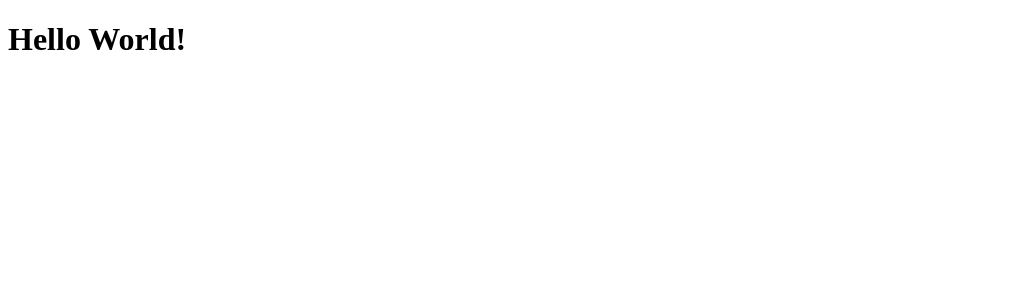
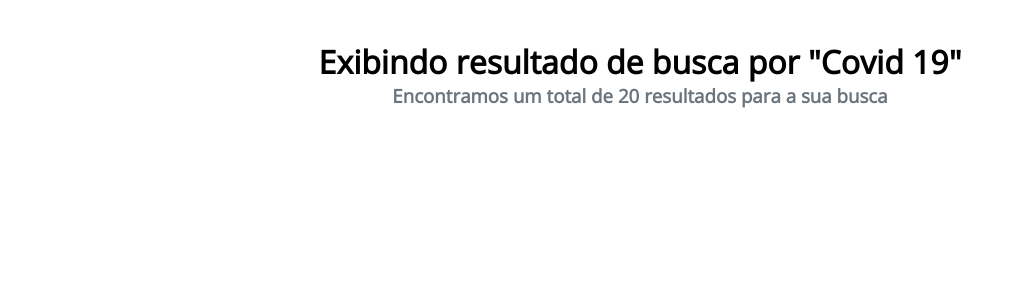
Before and after one commit to VictorAcarvalho/marlin-case, an Angular app: page / in a window 1280 px wide. Shown: the top 300 px of the page, without its empty margins (0-1016 px from the left). Built offline with nearby package versions, Linux system fonts and the light colour scheme.

Commit message:
feat: add head-components

```diff
--- a/angular.json
+++ b/angular.json
@@ -49,7 +49,7 @@
             "polyfills": "src/polyfills.ts",
             "tsConfig": "tsconfig.app.json",
             "assets": [
-              "src/favicon.ico",
+              "src/favicon.png",
               "src/assets"
             ],
             "styles": [
--- a/src/app/app.component.html
+++ b/src/app/app.component.html
@@ -0,0 +1 @@
+<app-header></app-header>
--- a/src/app/app.component.ts
+++ b/src/app/app.component.ts
@@ -2,13 +2,8 @@ import { Component } from '@angular/core';
 
 @Component({
   selector: 'app-root',
-  template: `
-    <h1>Hello {{title}}</h1>
-
-
-  `
-
+  templateUrl:'app.component.html'
 })
 export class AppComponent {
-  title = 'World!';
+
 }
--- a/src/app/app.module.ts
+++ b/src/app/app.module.ts
@@ -3,10 +3,12 @@ import { BrowserModule } from '@angular/platform-browser';
 
 import { AppRoutingModule } from './app-routing.module';
 import { AppComponent } from './app.component';
+import { HeaderComponent } from './componnents/templates/header/header.component';
 
 @NgModule({
   declarations: [
-    AppComponent
+    AppComponent,
+    HeaderComponent
   ],
   imports: [
     BrowserModule,
--- /dev/null
+++ b/src/app/componnents/templates/header/header.component.css
@@ -0,0 +1,3 @@
+div{
+    margin-top: 2.5rem;
+}
--- /dev/null
+++ b/src/app/componnents/templates/header/header.component.html
@@ -0,0 +1,4 @@
+<div class="container-centralized">
+     <h1>Exibindo resultado de busca por "Covid 19"</h1>
+     <h3 class='gray-letter'>Encontramos um total de 20 resultados para a sua busca</h3>
+</div>
--- /dev/null
+++ b/src/app/componnents/templates/header/header.component.ts
@@ -0,0 +1,15 @@
+import { Component, OnInit } from '@angular/core';
+
+@Component({
+  selector: 'app-header',
+  templateUrl: './header.component.html',
+  styleUrls: ['./header.component.css']
+})
+export class HeaderComponent implements OnInit {
+
+  constructor() { }
+
+  ngOnInit(): void {
+  }
+
+}
--- a/src/index.html
+++ b/src/index.html
@@ -2,10 +2,14 @@
 <html lang="en">
 <head>
   <meta charset="utf-8">
-  <title>MarlinCase</title>
+  <title>Marlin Case</title>
   <base href="/">
   <meta name="viewport" content="width=device-width, initial-scale=1">
-  <link rel="icon" type="image/x-icon" href="favicon.ico">
+  <link rel="icon" type="image/icon" href="assets/favicon.png">
+  <!--Fonts-->
+  <link rel="preconnect" href="https://fonts.googleapis.com">
+<link rel="preconnect" href="https://fonts.gstatic.com" crossorigin>
+<link href="https://fonts.googleapis.com/css2?family=Open+Sans&display=swap" rel="stylesheet">
 </head>
 <body>
   <app-root></app-root>
--- a/src/styles.css
+++ b/src/styles.css
@@ -1 +1,26 @@
-/* You can add global styles to this file, and also import other style files */
+*{
+    margin: 0;
+    padding: 0;
+    box-sizing: border-box;
+};
+
+html, :root {
+    font-size: 62.5%;
+}
+body{
+    font-family: 'Open Sans', sans-serif;
+
+}
+
+.gray-letter{
+   color: #6c757d;
+}
+.shadow-or-line{
+    color: #d6d6d6;
+}
+.container-centralized{
+    display:flex;
+    flex-direction: column;
+    justify-content: center;
+    align-items: center;
+}
```
Also changed, not shown: src/assets/favicon.png (added), 1 other file (tests, documents, lock files or other folders).
